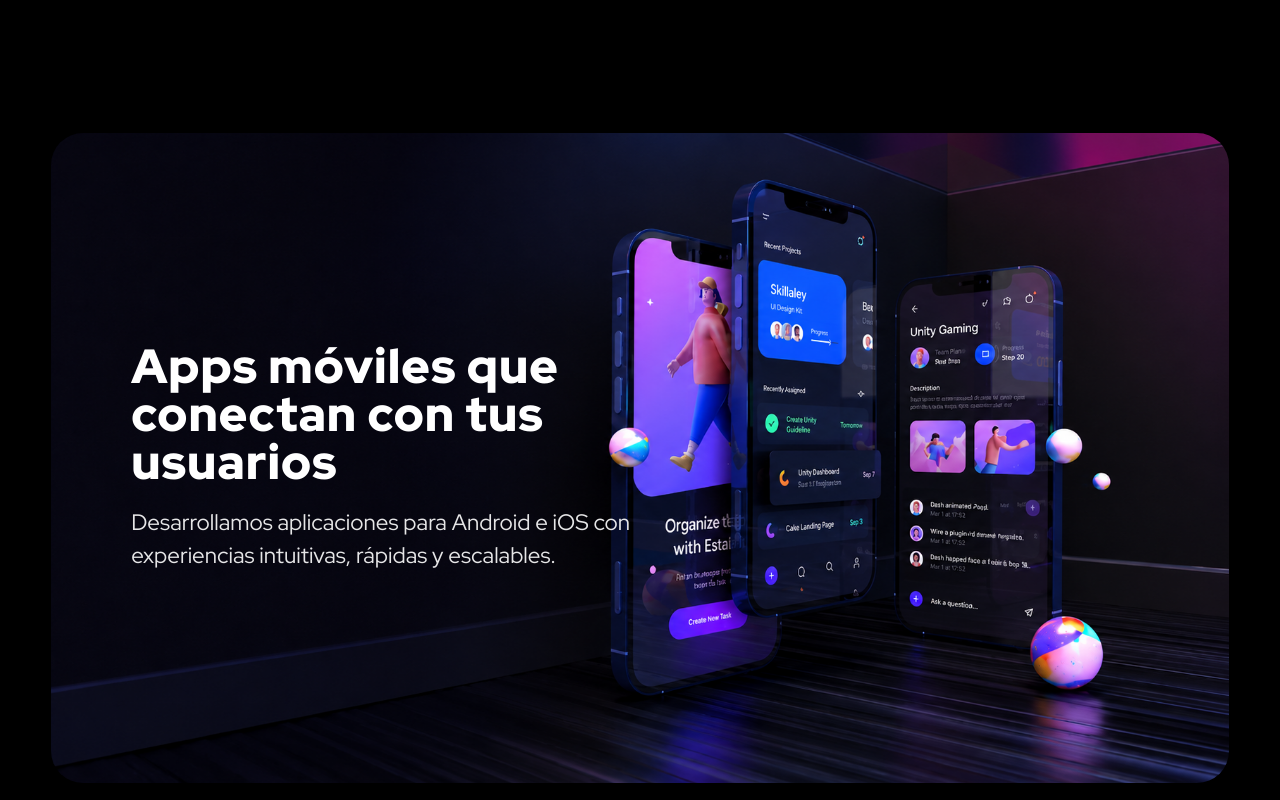
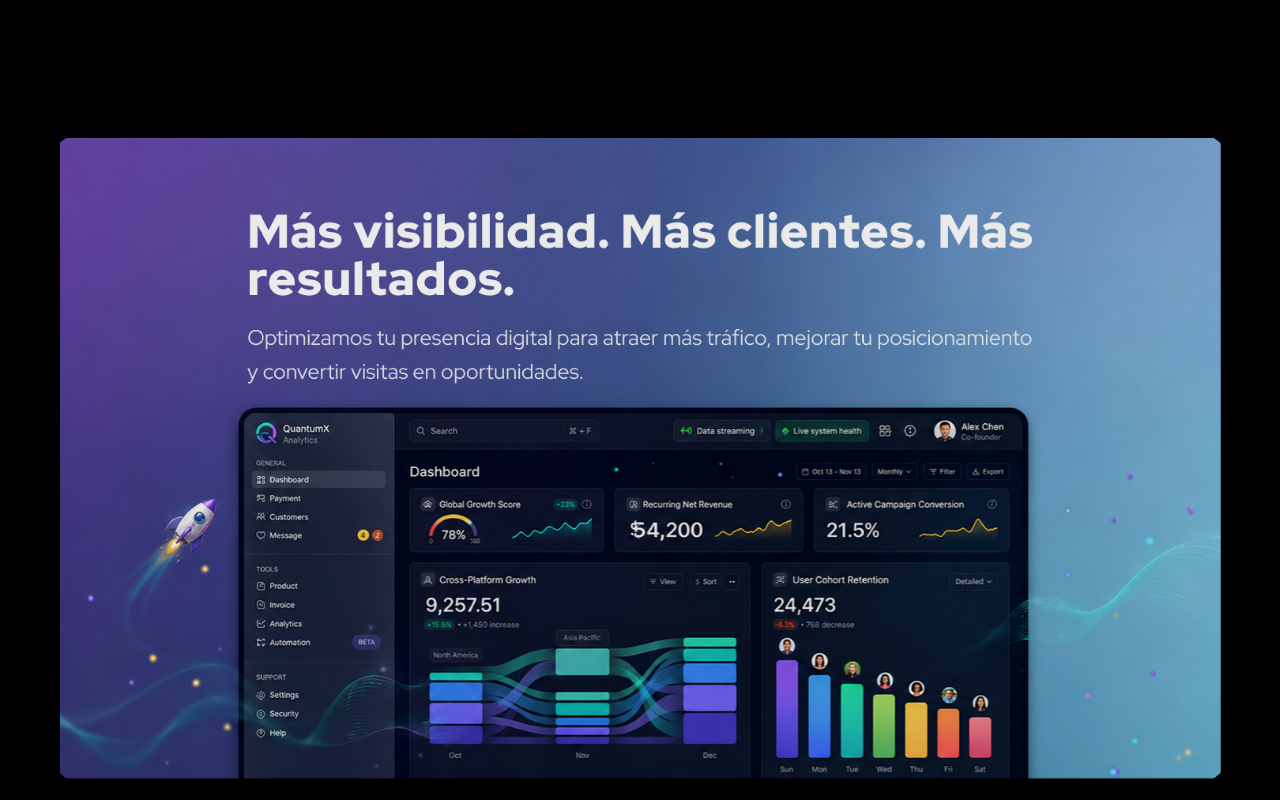
Before and after one commit to Yamila-Pereyra/CODEWORKDIGITAL.wemakeitwork, a Next.js app in the folder CWD/front/: page / in a window 1280 px wide. Shown: the part 440-1240 px from the top of the page. Built offline with nearby package versions, Linux system fonts and the light colour scheme.

Commit message:
feat(home): implement seamless infinite hero carousel.

```diff
--- a/CWD/front/src/app/home1.css
+++ b/CWD/front/src/app/home1.css
@@ -485,16 +485,24 @@
   box-shadow: 0 30px 100px rgba(0,0,0,.45);
 }
 
+.hero-track {
+  display: flex;
+  height: 100%;
+  will-change: transform;
+}
+
 .premium-slide {
-  position: absolute;
-  inset: 0;
-  opacity: 0;
-  transition: opacity 1s ease;
+  position: relative;
+  flex: 0 0 100%;
+  height: 100%;
+  opacity: .92;
+  transform: scale(.985);
+  will-change: transform, opacity;
 }
 
 .premium-slide.active {
   opacity: 1;
-  z-index: 2;
+  transform: scale(1);
 }
 
 .premium-slide img {
--- a/CWD/front/src/app/page.js
+++ b/CWD/front/src/app/page.js
@@ -54,6 +54,7 @@
   const beneficiosHeaderRef = useRef(null);
 
   const [slideIndex, setSlideIndex] = useState(0);
+  const [carouselIndex, setCarouselIndex] = useState(1);
 
   /* =========================NOSOTROS========================= */
 
@@ -64,6 +65,8 @@
   /* =========================SERVICIOS========================= */
 
   const sectionRef = useRef(null);
+  const carouselTrackRef = useRef(null);
+  const carouselResetRef = useRef(false);
 
   /* =========================HERO CARRUSEL========================= */
 
@@ -97,11 +100,75 @@
           (prev + 1) % slides.length
       );
 
-    }, 5000);
+      setCarouselIndex((prev) =>
+          prev + 1
+      );
+
+    }, 3500);
 
     return () => clearInterval(interval);
 
   }, []);
+
+  useEffect(() => {
+
+    const track =
+        carouselTrackRef.current;
+
+    if (!track) return;
+
+    const carouselSlides =
+        gsap.utils.toArray(".hero-slide", track);
+
+    gsap.killTweensOf([track, ...carouselSlides]);
+
+    if (carouselResetRef.current) {
+      carouselResetRef.current = false;
+
+      gsap.set(track, {
+        xPercent: -100,
+      });
+
+      carouselSlides.forEach((slide, index) => {
+        gsap.set(slide, {
+          scale: index === 1 ? 1 : 0.985,
+          opacity: index === 1 ? 1 : 0.92,
+        });
+      });
+
+      return undefined;
+    }
+
+    gsap.to(track, {
+      xPercent: -(carouselIndex * 100),
+      duration: 0.55,
+      ease: "power2.inOut",
+      onComplete: () => {
+        if (carouselIndex === slides.length + 1) {
+          carouselResetRef.current = true;
+
+          gsap.set(track, {
+            xPercent: -100,
+          });
+
+          setCarouselIndex(1);
+        }
+      },
+    });
+
+    carouselSlides.forEach((slide, index) => {
+      gsap.to(slide, {
+        scale: index === carouselIndex ? 1 : 0.985,
+        opacity: index === carouselIndex ? 1 : 0.92,
+        duration: 0.55,
+        ease: "power2.inOut",
+      });
+    });
+
+    return () =>
+        gsap.killTweensOf([track, ...carouselSlides]);
+
+  }, [carouselIndex, slides.length]);
 
   /* =========================BENEFICIOS========================= */
 
@@ -453,6 +520,27 @@
 
   }, []);
 
+  const heroCarouselSlides =
+      slides.length
+          ? [
+              {
+                slide: slides[slides.length - 1],
+                realIndex: slides.length - 1,
+                key: "clone-last",
+              },
+              ...slides.map((slide, index) => ({
+                slide,
+                realIndex: index,
+                key: `slide-${index}`,
+              })),
+              {
+                slide: slides[0],
+                realIndex: 0,
+                key: "clone-first",
+              },
+            ]
+          : [];
+
   return (
 
       <main>
@@ -487,14 +575,20 @@
         </section>
           {/* ================= SHOWCASE ================= */}
 
-          <section className="premium-carousel">
+          <section className="premium-carousel hero-carousel">
 
-              {slides.map((slide, i) => (
+              <div
+                  className="hero-track"
+                  ref={carouselTrackRef}
+                  style={{ transform: "translateX(-100%)" }}
+              >
+
+              {heroCarouselSlides.map(({ slide, realIndex, key }, i) => (
 
                   <div
-                      key={i}
-                      className={`premium-slide ${
-                          i === slideIndex ? "active" : ""
+                      key={key}
+                      className={`premium-slide hero-slide ${
+                          i === carouselIndex ? "active" : ""
                       }`}
                   >
 
@@ -503,7 +597,7 @@
                           alt={slide.title}
                       />
 
-                      <div className={`slide-content slide-${i}`}>
+                      <div className={`slide-content slide-${realIndex}`}>
                           <h2>{slide.title}</h2>
                           <p>{slide.text}</p>
                       </div>
@@ -511,6 +605,8 @@
                   </div>
 
               ))}
+
+              </div>
 
           </section>
 
@@ -520,7 +616,10 @@
 
                   <button
                       key={i}
-                      onClick={() => setSlideIndex(i)}
+                      onClick={() => {
+                          setSlideIndex(i);
+                          setCarouselIndex(i + 1);
+                      }}
                       className={
                           i === slideIndex
                               ? "active"
```
